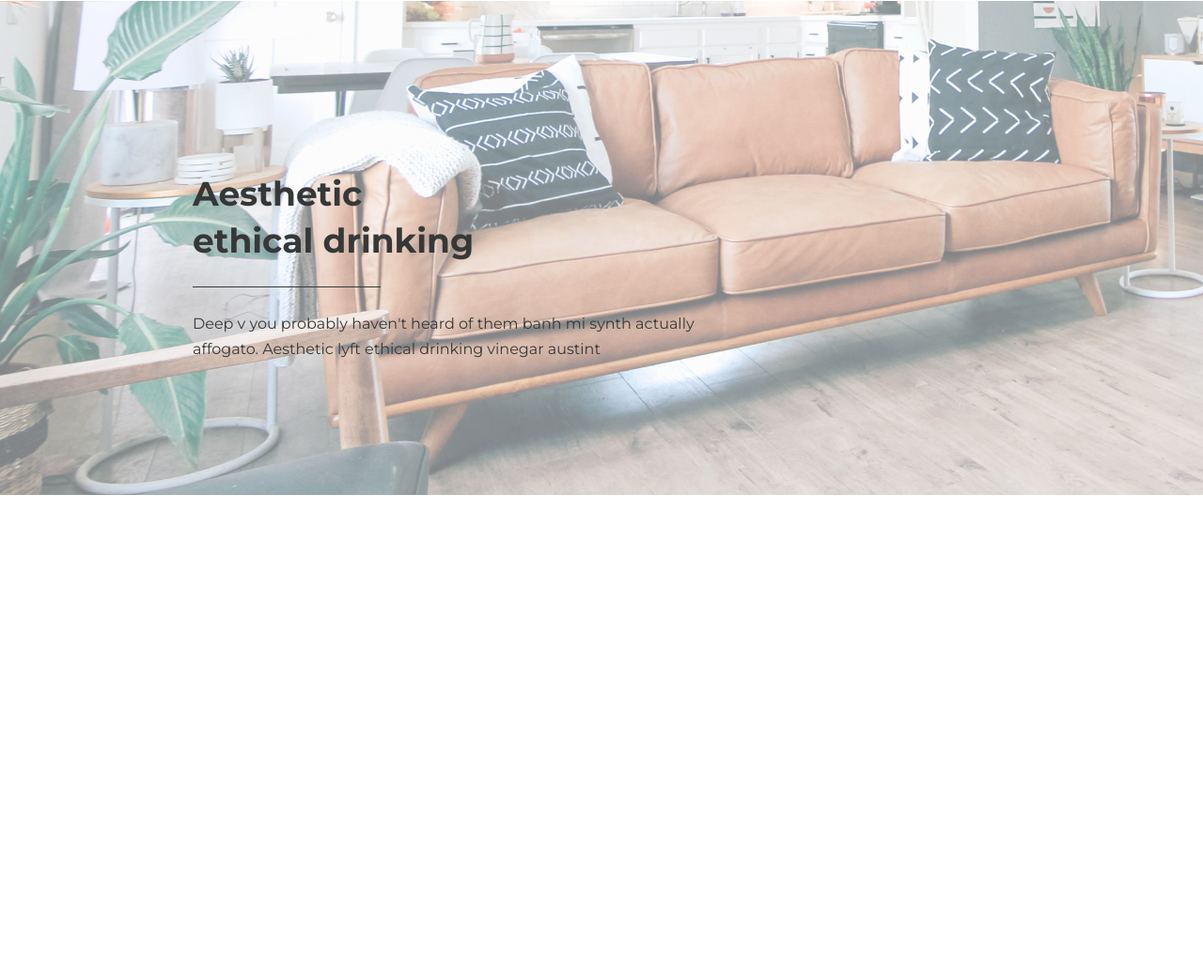
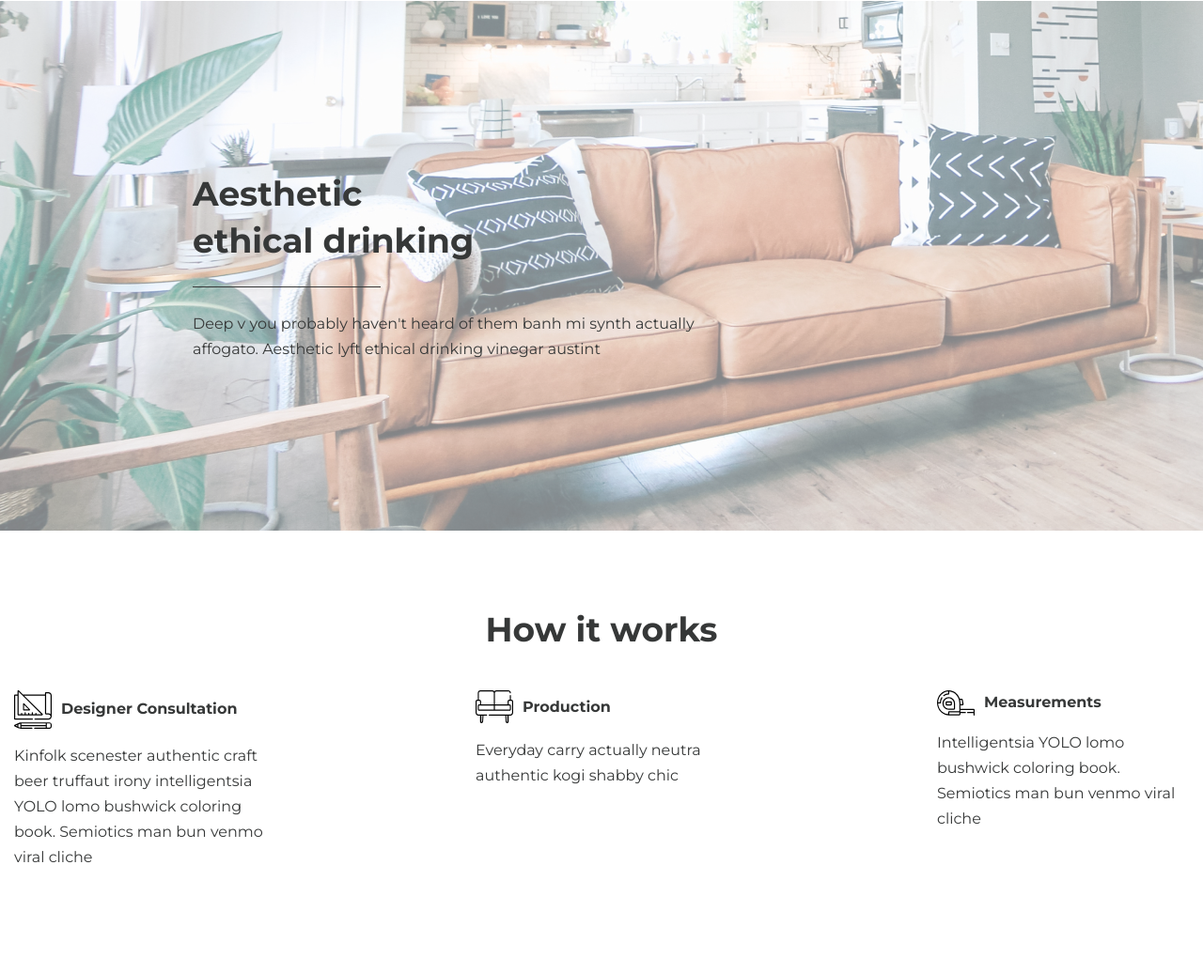
Before and after one commit to ValentynFediuk/desire, a website built with Vite: page index.html in a window 1280 px wide. Shown: the part 2292-3328 px from the top of the page at 94% size. Before the commit the page ends 2857 px from the top, so only its background shows below. Built offline with nearby package versions, Linux system fonts and the light colour scheme.

Commit message:
how-it-works

```diff
--- a/index.html
+++ b/index.html
@@ -88,7 +88,8 @@
     <section class="collection">
       <div class="collection__inner">
         <h2 class="title collection__title">Furniture new collection</h2>
-          <p class="collection__subtitle">Deep v you probably haven't heard of them banh mi synth actually affogato. Aesthetic lyft ethical drinking vinegar austint</p>
+        <p class="collection__subtitle">Deep v you probably haven't heard of them banh mi synth actually affogato.
+          Aesthetic lyft ethical drinking vinegar austint</p>
         <div class="collection__images">
           <div class="collection__images-item">
             <img class="collection__images-item-img" src="/collection-1.jpg" alt="Collection Image">
@@ -133,8 +134,47 @@
         <div class="aesthetic__inner">
           <h2 class="title aesthetic__title">Aesthetic
             <br>
-            ethical drinking</h2>
-          <p class="aesthetic__subtitle">Deep v you probably haven't heard of them banh mi synth actually affogato. Aesthetic lyft ethical drinking vinegar austint</p>
+            ethical drinking
+          </h2>
+          <p class="aesthetic__subtitle">Deep v you probably haven't heard of them banh mi synth actually affogato.
+            Aesthetic lyft ethical drinking vinegar austint</p>
+        </div>
+      </div>
+    </section>
+    <section class="how-it-works">
+      <div class="container">
+        <div class="how-it-works__inner">
+          <h2 class="title how-it-works__title">How it works</h2>
+          <div class="how-it-works__items">
+            <div class="how-it-works__items-item">
+              <div class="how-it-works__items-item-top">
+                <img class="how-it-works__items-item-icon" src="/graphic-tool.svg" alt="Graphic Tool">
+                <h6 class="how-it-works__items-item-title">Designer Consultation</h6>
+              </div>
+              <p class="how-it-works__items-item-subtitle">
+                Kinfolk scenester authentic craft beer truffaut irony intelligentsia YOLO lomo bushwick coloring book.
+                Semiotics man bun venmo viral cliche
+              </p>
+            </div>
+            <div class="how-it-works__items-item">
+              <div class="how-it-works__items-item-top">
+                <img class="how-it-works__items-item-icon" src="/sofa.svg" alt="Sofa">
+                <h6 class="how-it-works__items-item-title">Production</h6>
+              </div>
+              <p class="how-it-works__items-item-subtitle">
+                Everyday carry actually neutra authentic kogi shabby chic
+              </p>
+            </div>
+            <div class="how-it-works__items-item">
+              <div class="how-it-works__items-item-top">
+                <img class="how-it-works__items-item-icon" src="/measuring-tape.svg" alt="Measuring Tape">
+                <h6 class="how-it-works__items-item-title">Measurements</h6>
+              </div>
+              <p class="how-it-works__items-item-subtitle">
+                Intelligentsia YOLO lomo bushwick coloring book. Semiotics man bun venmo viral cliche
+              </p>
+            </div>
+          </div>
         </div>
       </div>
     </section>
--- a/src/styles/aesthetic.scss
+++ b/src/styles/aesthetic.scss
@@ -4,7 +4,6 @@
 .aesthetic {
   background: url("/aesthetic-bg.jpg") no-repeat;
   text-align: left;
-  background-position-y: -90px;
   padding-block: 180px;
   max-width: 1920px;
   width: 100%;
--- /dev/null
+++ b/src/styles/how-it-works.scss
@@ -0,0 +1,48 @@
+@use "vars" as *;
+@use "breakpoints" as *;
+
+.how-it-works {
+  padding-block: 80px 110px;
+  &__inner {
+  }
+
+  &__title {
+    margin-bottom: 40px;
+    text-align: center;
+  }
+
+  &__items {
+    display: flex;
+    justify-content: space-between;
+  }
+
+  &__items-item {
+    max-width: 268px;
+    width: 100%;
+  }
+
+  &__items-item-top {
+    display: flex;
+    gap: 10px;
+    align-items: center;
+    margin-bottom: 15px;
+  }
+
+  &__items-item-icon {
+    width: 40px;
+  }
+
+  &__items-item-title {
+    font-weight: bold;
+  }
+
+  &__items-item-subtitle {
+    line-height: 27px;
+  }
+}
+
+.container {
+}
+
+.title {
+}
--- a/src/styles/main.scss
+++ b/src/styles/main.scss
@@ -4,6 +4,7 @@
 @use "hero";
 @use "collection";
 @use "aesthetic";
+@use "how-it-works.scss";
 
 a {
   text-decoration: none;
```
Also changed, not shown: public/graphic-tool.svg (added), public/measuring-tape.svg (added), public/sofa.svg (added). Lines whose indentation alone changed are shown as unchanged.
